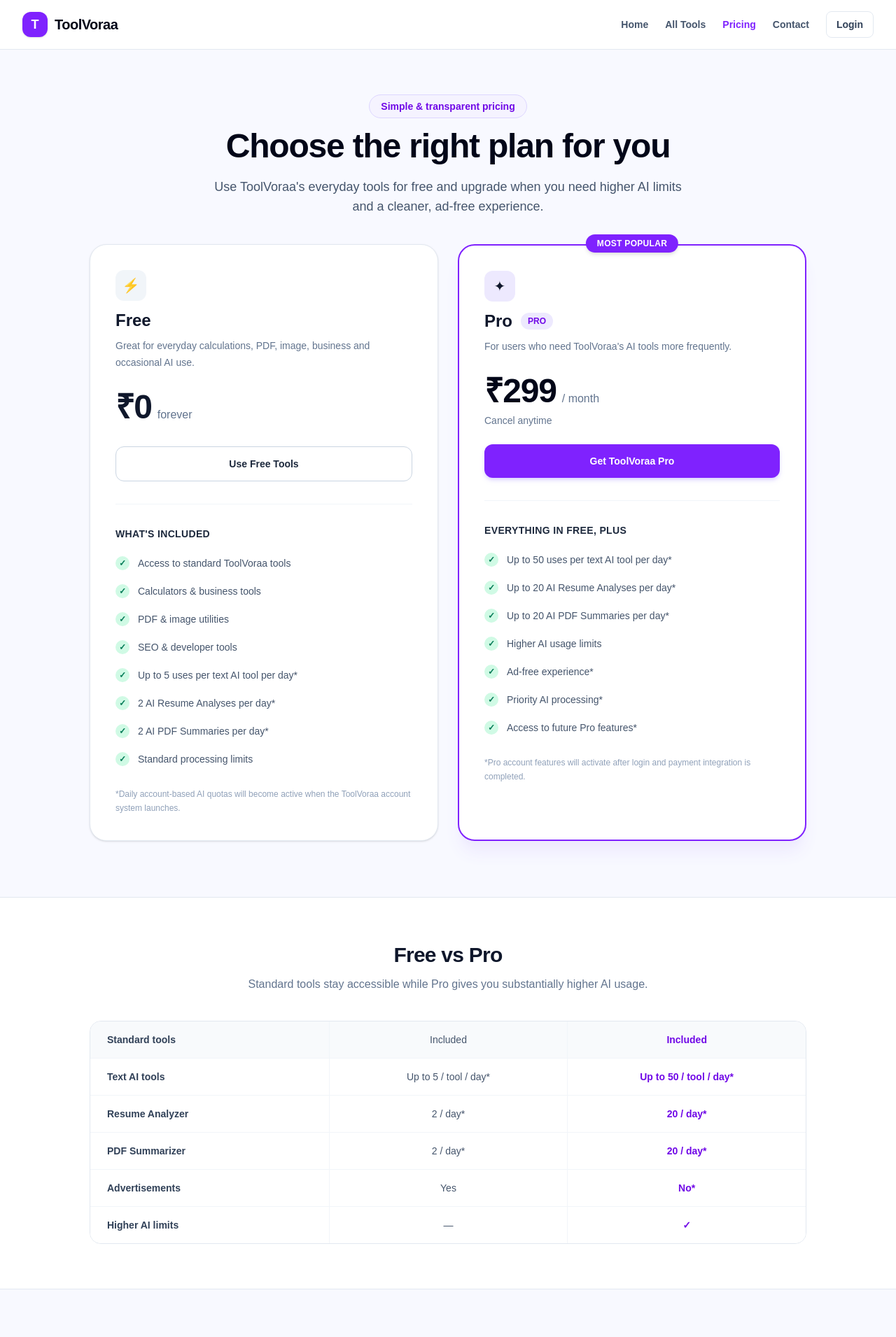
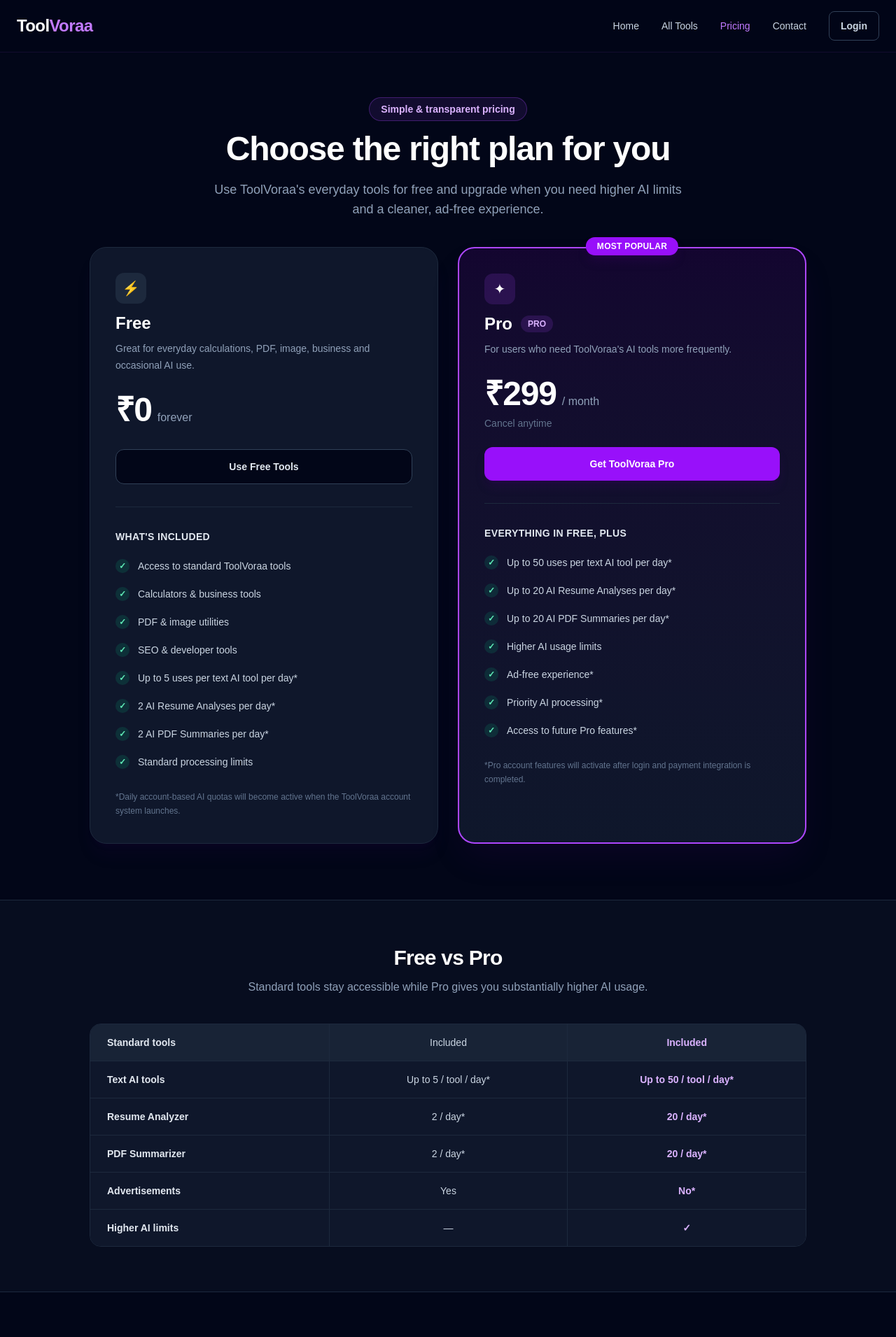
Before and after one commit to sukhgermany007-netizen/toolvoraa, a Next.js app: page /pricing in a window 1280 px wide. Shown: the top 1911 px of the page at 70% size. Built offline with nearby package versions, Linux system fonts and the light colour scheme.

Commit message:
Match pricing page with dark theme

```diff
--- a/app/pricing/page.tsx
+++ b/app/pricing/page.tsx
@@ -5,38 +5,41 @@
 
 export default function PricingPage() {
   return (
-    <main className="min-h-screen bg-[#f8f9ff] text-slate-900">
+    <main className="min-h-screen bg-slate-950 text-white">
       {/* Header */}
-      <header className="sticky top-0 z-50 border-b border-slate-200 bg-white/95 backdrop-blur">
-        <div className="mx-auto flex max-w-7xl items-center justify-between px-5 py-4 sm:px-6 lg:px-8">
-          <Link href="/" className="flex items-center gap-2.5">
-            <div className="flex h-9 w-9 items-center justify-center rounded-xl bg-violet-600 text-lg font-extrabold text-white shadow-sm">
-              T
-            </div>
-            <span className="text-xl font-extrabold tracking-tight text-slate-950">
-              ToolVoraa
-            </span>
+      <header className="sticky top-0 z-50 border-b border-purple-500/10 bg-slate-950/95 backdrop-blur-xl">
+        <div className="mx-auto flex max-w-7xl items-center justify-between px-6 py-4">
+          <Link href="/" className="text-2xl font-extrabold tracking-tight">
+            <span className="text-white">Tool</span>
+            <span className="text-purple-400">Voraa</span>
           </Link>
 
-          <nav className="flex items-center gap-4 text-sm font-semibold text-slate-600 sm:gap-6">
-            <Link href="/" className="transition hover:text-violet-600">
+          <nav className="flex items-center gap-4 text-sm text-slate-300 sm:gap-6 md:gap-8">
+            <Link href="/" className="transition hover:text-purple-400">
               Home
             </Link>
-            <Link href="/tools/all" className="transition hover:text-violet-600">
+
+            <Link
+              href="/tools/all"
+              className="transition hover:text-purple-400"
+            >
               All Tools
             </Link>
-            <Link href="/pricing" className="text-violet-600">
+
+            <Link href="/pricing" className="font-medium text-purple-400">
               Pricing
             </Link>
+
             <Link
               href="/contact"
-              className="hidden transition hover:text-violet-600 sm:block"
+              className="hidden transition hover:text-purple-400 sm:block"
             >
               Contact
             </Link>
+
             <Link
               href="/login"
-              className="hidden rounded-lg border border-slate-200 px-3.5 py-2 text-slate-700 transition hover:border-violet-300 hover:bg-violet-50 hover:text-violet-700 md:inline-flex"
+              className="hidden rounded-lg border border-slate-700 px-4 py-2.5 font-semibold text-slate-300 transition hover:border-purple-500 hover:text-purple-400 md:inline-flex"
             >
               Login
             </Link>
@@ -47,15 +50,15 @@
       {/* Hero */}
       <section className="px-5 pb-10 pt-16 text-center sm:px-6">
         <div className="mx-auto max-w-3xl">
-          <div className="mb-4 inline-flex rounded-full border border-violet-200 bg-violet-50 px-4 py-1.5 text-sm font-semibold text-violet-700">
+          <div className="mb-4 inline-flex rounded-full border border-purple-500/30 bg-purple-500/10 px-4 py-1.5 text-sm font-semibold text-purple-300">
             Simple & transparent pricing
           </div>
 
-          <h1 className="text-4xl font-extrabold tracking-tight text-slate-950 sm:text-5xl">
+          <h1 className="text-4xl font-extrabold tracking-tight text-white sm:text-5xl">
             Choose the right plan for you
           </h1>
 
-          <p className="mx-auto mt-5 max-w-2xl text-base leading-7 text-slate-600 sm:text-lg">
+          <p className="mx-auto mt-5 max-w-2xl text-base leading-7 text-slate-400 sm:text-lg">
             Use ToolVoraa&apos;s everyday tools for free and upgrade
             when you need higher AI limits and a cleaner,
             ad-free experience.
@@ -67,9 +70,9 @@
       <section className="px-5 pb-20 sm:px-6">
         <div className="mx-auto grid max-w-5xl gap-7 lg:grid-cols-2">
           {/* Free */}
-          <div className="rounded-3xl border border-slate-200 bg-white p-7 shadow-sm sm:p-9">
+          <div className="rounded-3xl border border-slate-800 bg-slate-900 p-7 shadow-xl shadow-purple-950/10 sm:p-9">
             <div className="mb-7">
-              <div className="mb-3 inline-flex h-11 w-11 items-center justify-center rounded-xl bg-slate-100 text-xl">
+              <div className="mb-3 inline-flex h-11 w-11 items-center justify-center rounded-xl bg-slate-800 text-xl">
                 ⚡
               </div>
 
@@ -77,7 +80,7 @@
                 Free
               </h2>
 
-              <p className="mt-2 text-sm leading-6 text-slate-500">
+              <p className="mt-2 text-sm leading-6 text-slate-400">
                 Great for everyday calculations, PDF, image,
                 business and occasional AI use.
               </p>
@@ -88,21 +91,21 @@
                 ₹0
               </span>
 
-              <span className="ml-2 text-slate-500">
+              <span className="ml-2 text-slate-400">
                 forever
               </span>
             </div>
 
             <Link
               href="/tools/all"
-              className="flex w-full items-center justify-center rounded-xl border border-slate-300 bg-white px-5 py-3.5 text-sm font-bold text-slate-800 transition hover:border-violet-300 hover:bg-violet-50 hover:text-violet-700"
+              className="flex w-full items-center justify-center rounded-xl border border-slate-700 bg-slate-950 px-5 py-3.5 text-sm font-bold text-slate-200 transition hover:border-purple-500 hover:bg-purple-500/10 hover:text-white"
             >
               Use Free Tools
             </Link>
 
-            <div className="my-8 h-px bg-slate-100" />
+            <div className="my-8 h-px bg-slate-800" />
 
-            <h3 className="mb-5 text-sm font-bold uppercase tracking-wide text-slate-800">
+            <h3 className="mb-5 text-sm font-bold uppercase tracking-wide text-slate-200">
               What&apos;s included
             </h3>
 
@@ -117,22 +120,22 @@
               <Feature text="Standard processing limits" />
             </div>
 
-            <p className="mt-7 text-xs leading-5 text-slate-400">
+            <p className="mt-7 text-xs leading-5 text-slate-500">
               *Daily account-based AI quotas will become active when
               the ToolVoraa account system launches.
             </p>
           </div>
 
           {/* Pro */}
-          <div className="relative rounded-3xl border-2 border-violet-600 bg-white p-7 shadow-xl shadow-violet-100 sm:p-9">
+          <div className="relative rounded-3xl border-2 border-purple-500 bg-gradient-to-b from-purple-950/30 to-slate-900 p-7 shadow-2xl shadow-purple-950/20 sm:p-9">
             <div className="absolute -top-4 left-1/2 -translate-x-1/2">
-              <span className="whitespace-nowrap rounded-full bg-violet-600 px-4 py-1.5 text-xs font-bold uppercase tracking-wide text-white shadow-md">
+              <span className="whitespace-nowrap rounded-full bg-purple-600 px-4 py-1.5 text-xs font-bold uppercase tracking-wide text-white shadow-lg shadow-purple-950/30">
                 Most Popular
               </span>
             </div>
 
             <div className="mb-7">
-              <div className="mb-3 inline-flex h-11 w-11 items-center justify-center rounded-xl bg-violet-100 text-xl">
+              <div className="mb-3 inline-flex h-11 w-11 items-center justify-center rounded-xl bg-purple-500/15 text-xl">
                 ✦
               </div>
 
@@ -141,22 +144,22 @@
                   Pro
                 </h2>
 
-                <span className="rounded-full bg-violet-100 px-2.5 py-1 text-xs font-bold text-violet-700">
+                <span className="rounded-full bg-purple-500/15 px-2.5 py-1 text-xs font-bold text-purple-300">
                   PRO
                 </span>
               </div>
 
-              <p className="mt-2 text-sm leading-6 text-slate-500">
+              <p className="mt-2 text-sm leading-6 text-slate-400">
                 For users who need ToolVoraa&apos;s AI tools more
                 frequently.
               </p>
             </div>
 
             <div className="mb-2">
-              <span className="text-5xl font-extrabold tracking-tight text-slate-950">
+              <span className="text-5xl font-extrabold tracking-tight text-white">
                 ₹299
               </span>
-              <span className="ml-2 text-slate-500">/ month</span>
+              <span className="ml-2 text-slate-400">/ month</span>
             </div>
 
             <p className="mb-6 text-sm text-slate-500">
@@ -165,7 +168,7 @@
 
             <button
               type="button"
-              className="w-full rounded-xl bg-violet-600 px-5 py-3.5 text-sm font-bold text-white shadow-md shadow-violet-200 transition hover:bg-violet-700"
+              className="w-full rounded-xl bg-purple-600 px-5 py-3.5 text-sm font-bold text-white shadow-lg shadow-purple-950/30 transition hover:bg-purple-500"
               onClick={() =>
                 alert(
                   "ToolVoraa Pro payments are coming soon."
@@ -175,9 +178,9 @@
               Get ToolVoraa Pro
             </button>
 
-            <div className="my-8 h-px bg-slate-100" />
+            <div className="my-8 h-px bg-slate-800" />
 
-            <h3 className="mb-5 text-sm font-bold uppercase tracking-wide text-slate-800">
+            <h3 className="mb-5 text-sm font-bold uppercase tracking-wide text-slate-200">
               Everything in Free, plus
             </h3>
 
@@ -191,7 +194,7 @@
               <Feature text="Access to future Pro features*" />
             </div>
 
-            <p className="mt-7 text-xs leading-5 text-slate-400">
+            <p className="mt-7 text-xs leading-5 text-slate-500">
               *Pro account features will activate after login and
               payment integration is completed.
             </p>
@@ -200,20 +203,20 @@
       </section>
 
       {/* Comparison */}
-      <section className="border-y border-slate-200 bg-white px-5 py-16 sm:px-6">
+      <section className="border-y border-slate-800 bg-slate-900/40 px-5 py-16 sm:px-6">
         <div className="mx-auto max-w-5xl">
           <div className="mb-10 text-center">
             <h2 className="text-3xl font-bold tracking-tight">
               Free vs Pro
             </h2>
 
-            <p className="mt-3 text-slate-500">
+            <p className="mt-3 text-slate-400">
               Standard tools stay accessible while Pro gives you
               substantially higher AI usage.
             </p>
           </div>
 
-          <div className="overflow-hidden rounded-2xl border border-slate-200">
+          <div className="overflow-hidden rounded-2xl border border-slate-800">
             <ComparisonRow
               label="Standard tools"
               free="Included"
@@ -287,7 +290,7 @@
 
       {/* CTA */}
       <section className="px-5 pb-20 sm:px-6">
-        <div className="mx-auto max-w-5xl rounded-3xl bg-slate-950 px-6 py-12 text-center text-white sm:px-10">
+        <div className="mx-auto max-w-5xl rounded-3xl border border-purple-500/20 bg-gradient-to-r from-purple-900/30 to-slate-900 px-6 py-12 text-center text-white shadow-2xl shadow-purple-950/10 sm:px-10">
           <h2 className="text-3xl font-bold">
             Start using ToolVoraa today
           </h2>
@@ -299,7 +302,7 @@
 
           <Link
             href="/tools/all"
-            className="mt-7 inline-flex rounded-xl bg-violet-600 px-7 py-3.5 text-sm font-bold text-white transition hover:bg-violet-500"
+            className="mt-7 inline-flex rounded-xl bg-purple-600 px-7 py-3.5 text-sm font-bold text-white transition hover:bg-purple-500"
           >
             Explore All Tools
           </Link>
@@ -307,7 +310,7 @@
       </section>
 
       {/* Footer */}
-      <footer className="border-t border-slate-200 bg-white">
+      <footer className="border-t border-slate-800 bg-slate-950">
         <div className="mx-auto flex max-w-7xl flex-col items-center justify-between gap-4 px-5 py-7 text-sm text-slate-500 sm:flex-row sm:px-6 lg:px-8">
           <p>
             © {new Date().getFullYear()} ToolVoraa. All rights
@@ -317,21 +320,21 @@
           <div className="flex gap-5">
             <Link
               href="/privacy"
-              className="hover:text-violet-600"
+              className="hover:text-purple-400"
             >
               Privacy
             </Link>
 
             <Link
               href="/terms"
-              className="hover:text-violet-600"
+              className="hover:text-purple-400"
             >
               Terms
             </Link>
 
             <Link
               href="/contact"
-              className="hover:text-violet-600"
+              className="hover:text-purple-400"
             >
               Contact
             </Link>
@@ -349,11 +352,11 @@
 }) {
   return (
     <div className="flex items-start gap-3">
-      <div className="mt-0.5 flex h-5 w-5 shrink-0 items-center justify-center rounded-full bg-emerald-100 text-xs font-bold text-emerald-700">
+      <div className="mt-0.5 flex h-5 w-5 shrink-0 items-center justify-center rounded-full bg-emerald-500/15 text-xs font-bold text-emerald-300">
         ✓
       </div>
 
-      <span className="text-sm leading-6 text-slate-600">
+      <span className="text-sm leading-6 text-slate-300">
         {text}
       </span>
     </div>
@@ -373,19 +376,19 @@
 }) {
   return (
     <div
-      className={`grid grid-cols-3 border-b border-slate-100 last:border-b-0 ${
-        heading ? "bg-slate-50" : "bg-white"
+      className={`grid grid-cols-3 border-b border-slate-800 last:border-b-0 ${
+        heading ? "bg-slate-800/80" : "bg-slate-900"
       }`}
     >
-      <div className="px-4 py-4 text-sm font-semibold text-slate-700 sm:px-6">
+      <div className="px-4 py-4 text-sm font-semibold text-slate-200 sm:px-6">
         {label}
       </div>
 
-      <div className="border-l border-slate-100 px-3 py-4 text-center text-sm text-slate-600 sm:px-6">
+      <div className="border-l border-slate-800 px-3 py-4 text-center text-sm text-slate-300 sm:px-6">
         {free}
       </div>
 
-      <div className="border-l border-slate-100 px-3 py-4 text-center text-sm font-semibold text-violet-700 sm:px-6">
+      <div className="border-l border-slate-800 px-3 py-4 text-center text-sm font-semibold text-purple-300 sm:px-6">
         {pro}
       </div>
     </div>
@@ -400,18 +403,18 @@
   answer: string;
 }) {
   return (
-    <details className="group rounded-2xl border border-slate-200 bg-white p-5 shadow-sm">
-      <summary className="cursor-pointer list-none font-semibold text-slate-900">
+    <details className="group rounded-2xl border border-slate-800 bg-slate-900 p-5 shadow-lg shadow-purple-950/5">
+      <summary className="cursor-pointer list-none font-semibold text-white">
         <div className="flex items-center justify-between gap-4">
           <span>{question}</span>
 
-          <span className="text-xl text-violet-600 transition group-open:rotate-45">
+          <span className="text-xl text-purple-400 transition group-open:rotate-45">
             +
           </span>
         </div>
       </summary>
 
-      <p className="mt-4 text-sm leading-6 text-slate-600">
+      <p className="mt-4 text-sm leading-6 text-slate-400">
         {answer}
       </p>
     </details>
```
